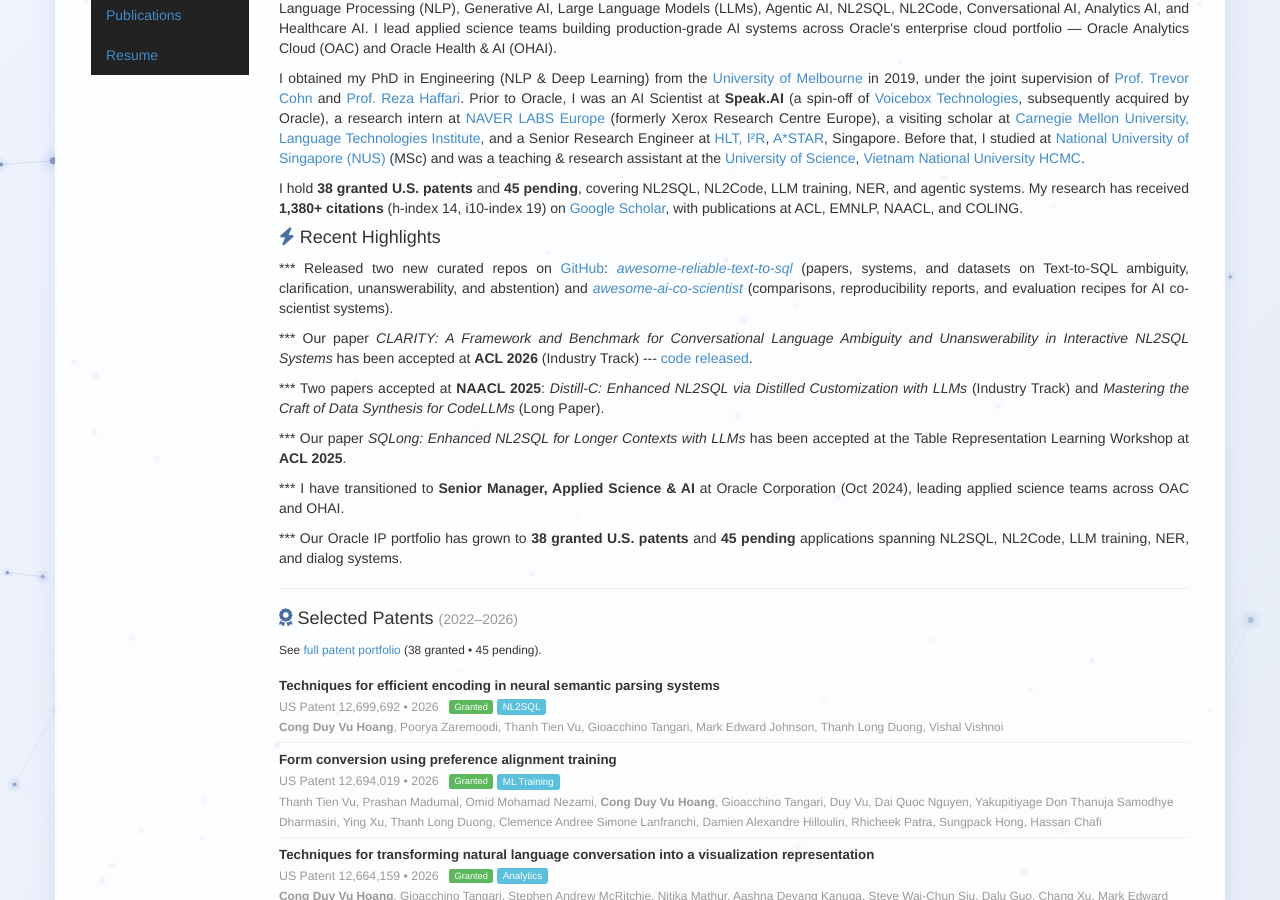
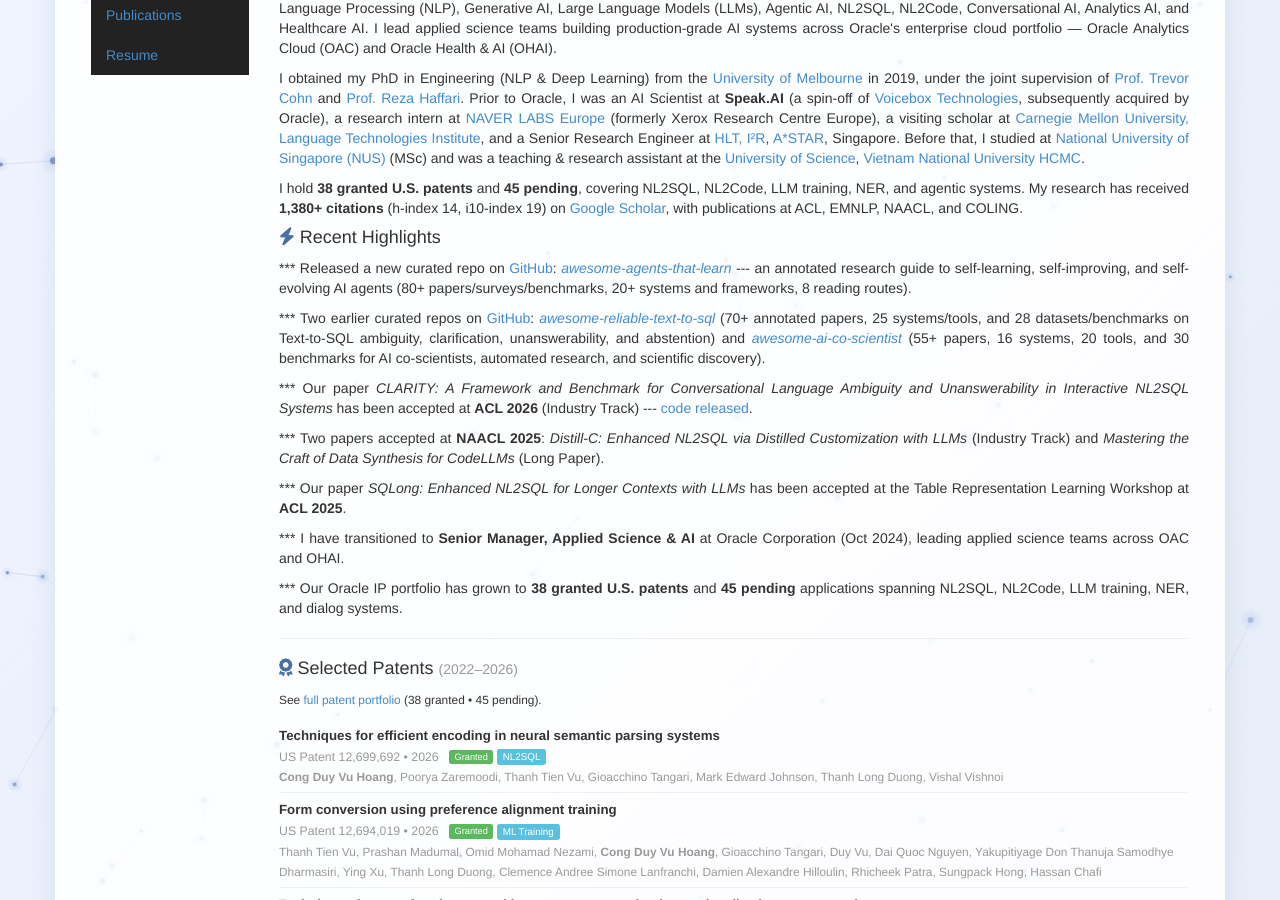
Before and after one commit to duyvuleo/duyvuleo.github.io, a Jekyll site: the page built from index.html, in a window 1280 px wide and 900 px high, scrolled down 324 px. Built offline with Jekyll 4.4.1, drawn with Linux system fonts in a browser that asks for light colours.

Commit message:
Add awesome-agents-that-learn highlight, refresh repo stats for curated lists
Co-Authored-By: Claude Sonnet 5 <noreply@anthropic.com>

```diff
--- a/index.html
+++ b/index.html
@@ -61,7 +61,8 @@ with publications at ACL, EMNLP, NAACL, and COLING.
 </p>
 
 <h4><i class="fa-solid fa-bolt" style="color:#4a6fa5;"></i> Recent Highlights</h4>
-<p style="text-align: justify;">*** Released two new curated repos on <a href="https://github.com/duyvuleo">GitHub</a>: <a href="https://github.com/duyvuleo/awesome-reliable-text-to-sql"><em>awesome-reliable-text-to-sql</em></a> (papers, systems, and datasets on Text-to-SQL ambiguity, clarification, unanswerability, and abstention) and <a href="https://github.com/duyvuleo/awesome-ai-co-scientist"><em>awesome-ai-co-scientist</em></a> (comparisons, reproducibility reports, and evaluation recipes for AI co-scientist systems). </p>
+<p style="text-align: justify;">*** Released a new curated repo on <a href="https://github.com/duyvuleo">GitHub</a>: <a href="https://github.com/duyvuleo/awesome-agents-that-learn"><em>awesome-agents-that-learn</em></a> --- an annotated research guide to self-learning, self-improving, and self-evolving AI agents (80+ papers/surveys/benchmarks, 20+ systems and frameworks, 8 reading routes). </p>
+<p style="text-align: justify;">*** Two earlier curated repos on <a href="https://github.com/duyvuleo">GitHub</a>: <a href="https://github.com/duyvuleo/awesome-reliable-text-to-sql"><em>awesome-reliable-text-to-sql</em></a> (70+ annotated papers, 25 systems/tools, and 28 datasets/benchmarks on Text-to-SQL ambiguity, clarification, unanswerability, and abstention) and <a href="https://github.com/duyvuleo/awesome-ai-co-scientist"><em>awesome-ai-co-scientist</em></a> (55+ papers, 16 systems, 20 tools, and 30 benchmarks for AI co-scientists, automated research, and scientific discovery). </p>
 <p style="text-align: justify;">*** Our paper <em>CLARITY: A Framework and Benchmark for Conversational Language Ambiguity and Unanswerability in Interactive NL2SQL Systems</em> has been accepted at <strong>ACL 2026</strong> (Industry Track) --- <a href="https://github.com/duyvuleo/clarity">code released</a>. </p>
 <p style="text-align: justify;">*** Two papers accepted at <strong>NAACL 2025</strong>: <em>Distill-C: Enhanced NL2SQL via Distilled Customization with LLMs</em> (Industry Track) and <em>Mastering the Craft of Data Synthesis for CodeLLMs</em> (Long Paper). </p>
 <p style="text-align: justify;">*** Our paper <em>SQLong: Enhanced NL2SQL for Longer Contexts with LLMs</em> has been accepted at the Table Representation Learning Workshop at <strong>ACL 2025</strong>. </p>
```
